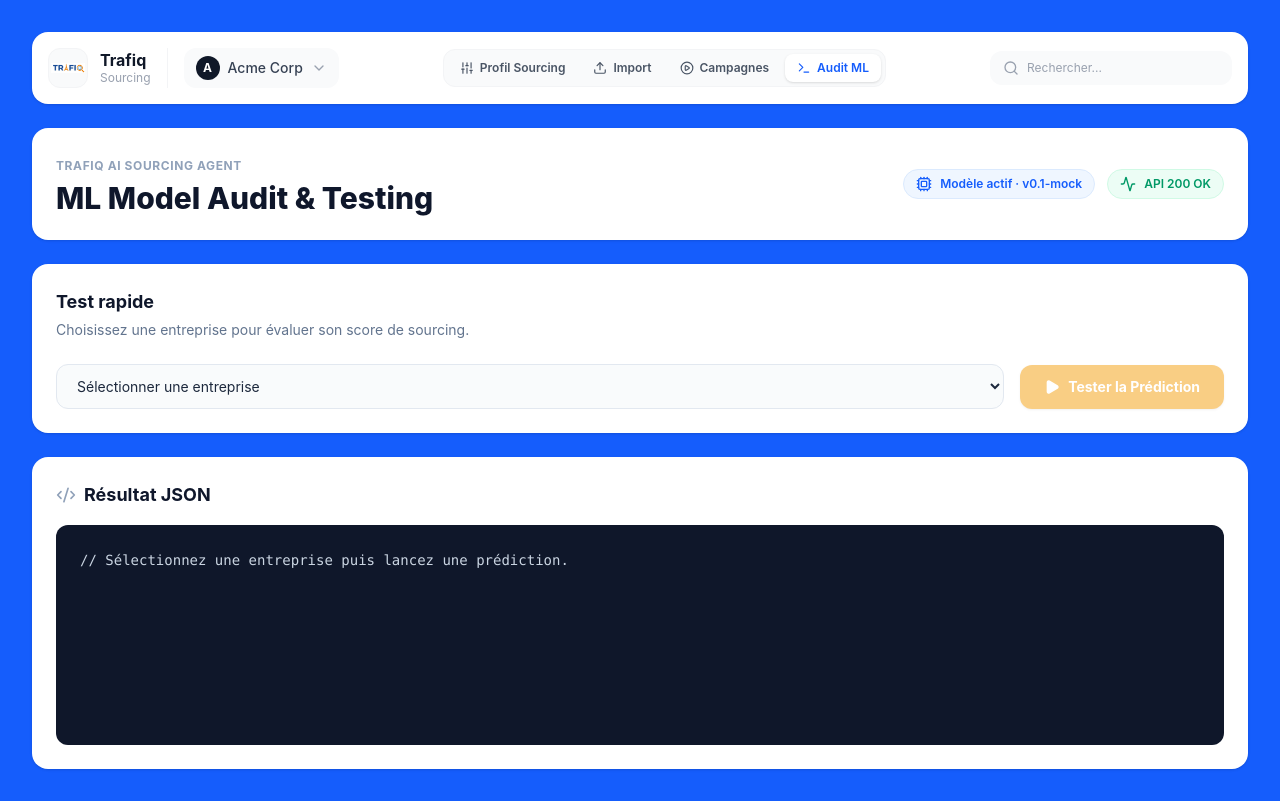
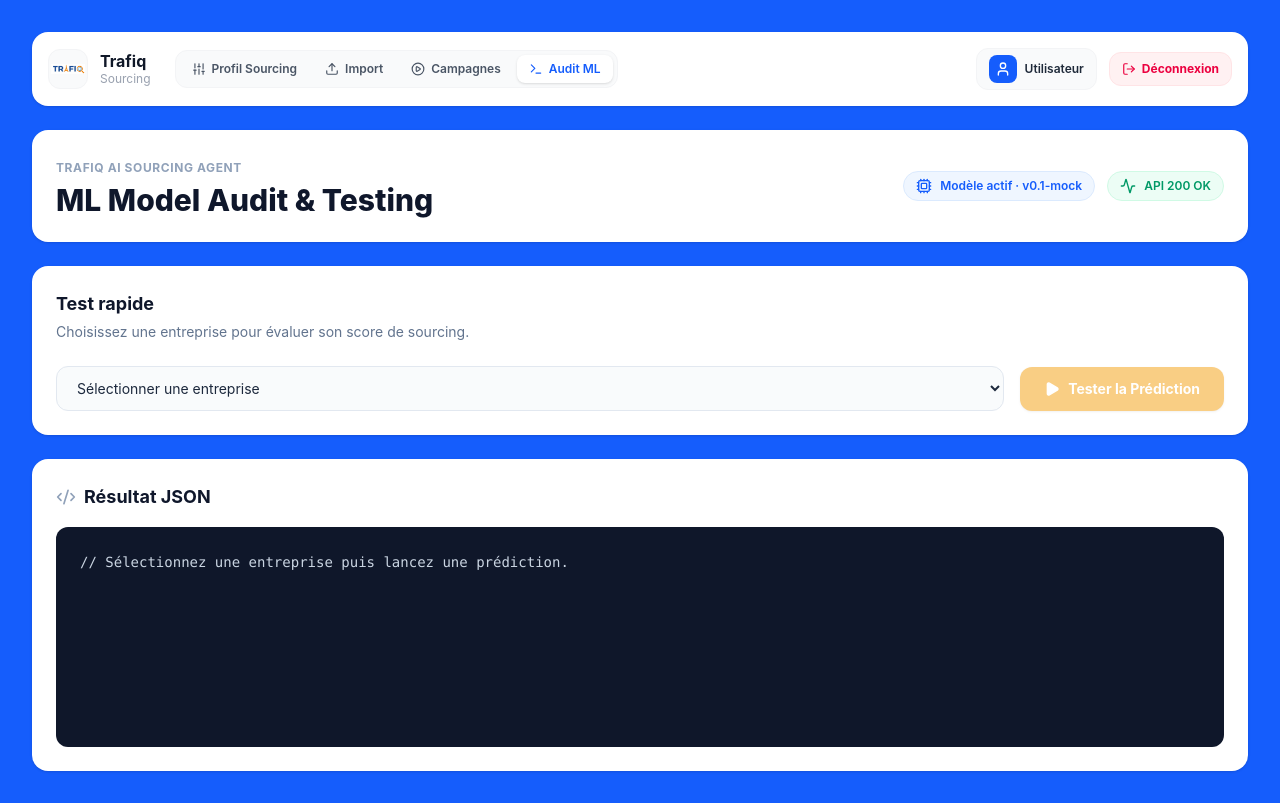
Before and after one commit to Moctar93/trafiq-sourcing-agent, a React app in the folder frontend/: page /audit in a window 1280 px wide. Built offline with nearby package versions, Linux system fonts and the light colour scheme; the HTML template or start-up script is replaced by a standard one.

Commit message:
style(navbar): nettoyage layout, suppression recherche/org et ajout profil/deconnexion

```diff
--- a/frontend/src/components/layout/Navbar.jsx
+++ b/frontend/src/components/layout/Navbar.jsx
@@ -1,6 +1,6 @@
 import React from 'react';
 import { useNavigate, useLocation } from 'react-router-dom';
-import { Search, ChevronDown, Sliders, Upload, PlayCircle, Terminal } from 'lucide-react';
+import { Sliders, Upload, PlayCircle, Terminal, LogOut, User } from 'lucide-react';
 import logoTrafiq from '../../assets/logo-trafiq.jpeg'; // Ajuste le chemin selon ton dossier
 
 export default function Navbar() {
@@ -14,15 +14,23 @@ export default function Navbar() {
     { label: 'Audit ML', path: '/audit', icon: Terminal },
   ];
 
+  const handleLogout = () => {
+    // Suppression des tokens d'authentification
+    localStorage.removeItem('token');
+    localStorage.removeItem('access_token');
+    // Redirection vers la page de login
+    navigate('/login');
+  };
+
   return (
     <header className="bg-white rounded-2xl p-4 shadow-sm flex flex-wrap items-center justify-between gap-4 mb-6">
-      {/* Brand & Organization Selector */}
-      <div className="flex items-center gap-4">
+      {/* Brand & Navigation */}
+      <div className="flex items-center gap-6">
+        {/* Logo & Titre */}
         <div
           onClick={() => navigate('/')}
-          className="flex items-center gap-3 pr-4 border-r border-gray-100 cursor-pointer select-none"
+          className="flex items-center gap-3 cursor-pointer select-none"
         >
-          {/* Logo Trafiq inséré ici */}
           <div className="w-10 h-10 rounded-xl overflow-hidden flex items-center justify-center bg-gray-50 border border-gray-100 shrink-0">
             <img
               src={logoTrafiq}
@@ -37,16 +45,6 @@ export default function Navbar() {
           </div>
         </div>
 
-        {/* Organization Dropdown */}
-        <div className="flex items-center gap-2 bg-gray-50 px-3 py-2 rounded-xl text-sm font-medium text-gray-700 cursor-pointer hover:bg-gray-100 transition-colors">
-          <div className="w-6 h-6 bg-gray-900 text-white rounded-full flex items-center justify-center text-xs font-bold">
-            A
-          </div>
-          <span className="hidden sm:inline">Acme Corp</span>
-          <ChevronDown className="w-4 h-4 text-gray-400" />
-        </div>
-      </div>
-
         {/* Quick Nav Links */}
         <nav className="hidden lg:flex items-center gap-1 bg-gray-50 p-1 rounded-xl border border-gray-100">
           {navLinks.map((link) => {
@@ -56,7 +54,7 @@ export default function Navbar() {
               <button
                 key={link.path}
                 onClick={() => navigate(link.path)}
-              className={`flex items-center gap-1.5 px-3 py-1.5 rounded-lg text-xs font-semibold transition-all ${
+                className={`flex items-center gap-1.5 px-3 py-1.5 rounded-lg text-xs font-semibold transition-all cursor-pointer ${
                   isActive
                     ? 'bg-white text-blue-600 shadow-sm'
                     : 'text-gray-600 hover:text-gray-900 hover:bg-gray-100'
@@ -68,17 +66,27 @@ export default function Navbar() {
             );
           })}
         </nav>
+      </div>
 
-      {/* Actions */}
-      <div className="flex items-center gap-2">
-        <div className="hidden md:flex items-center gap-2 bg-gray-50 px-3 py-2 rounded-xl text-sm text-gray-500 border border-transparent focus-within:border-blue-500 focus-within:bg-white transition-all">
-          <Search className="w-4 h-4 text-gray-400 shrink-0" />
-          <input
-            type="text"
-            placeholder="Rechercher..."
-            className="bg-transparent border-none outline-none w-32 xl:w-48 text-gray-700 placeholder-gray-400 text-xs"
-          />
+      {/* Profil Utilisateur & Déconnexion (À droite de la navigation) */}
+      <div className="flex items-center gap-3">
+        <div className="flex items-center gap-2 bg-gray-50 px-3 py-1.5 rounded-xl border border-gray-100">
+          <div className="w-7 h-7 bg-blue-600 text-white rounded-lg flex items-center justify-center font-bold text-xs shrink-0">
+            <User className="w-4 h-4" />
           </div>
+          <span className="text-xs font-semibold text-gray-800 hidden sm:inline">
+            Utilisateur
+          </span>
+        </div>
+
+        <button
+          onClick={handleLogout}
+          title="Se déconnecter"
+          className="flex items-center gap-1.5 px-3 py-2 rounded-xl text-xs font-bold text-rose-600 hover:text-rose-700 bg-rose-50 hover:bg-rose-100 border border-rose-100 transition-colors cursor-pointer"
+        >
+          <LogOut className="w-3.5 h-3.5" />
+          <span className="hidden sm:inline">Déconnexion</span>
+        </button>
       </div>
     </header>
   );
```
Lines whose indentation alone changed are shown as unchanged.
